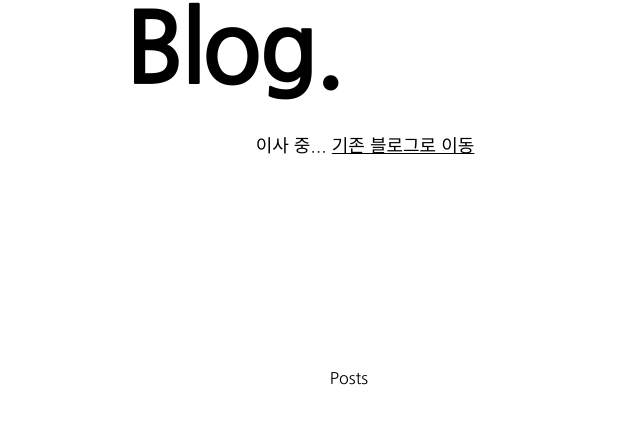
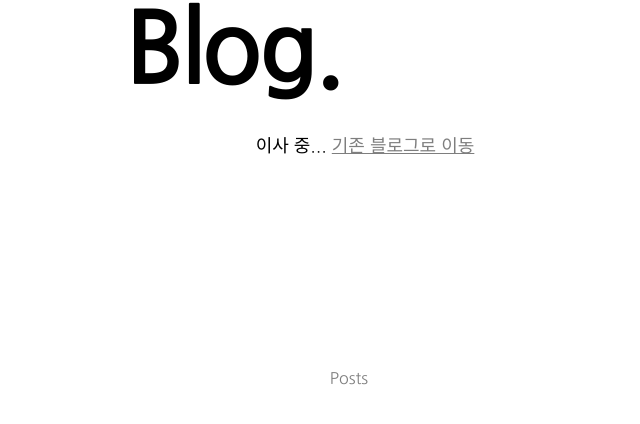
Before and after one commit to 2chanhaeng/2chanhaeng.github.io, a Next.js app: page / in a window 1280 px wide. Shown: the part 298-722 px from the top of the page, without its empty margins (291-931 px from the left). Built offline with nearby package versions, Linux system fonts and the light colour scheme.

Commit message:
feat: sort links by opacity

```diff
--- a/app/globals.css
+++ b/app/globals.css
@@ -10,6 +10,15 @@ body {
 a {
   color: inherit;
   text-decoration: none;
+  opacity: 0.5;
+
+  &:hover {
+    opacity: 0.2;
+  }
+
+  &:visited {
+    opacity: 0.3;
+  }
 }
 
 @media (prefers-color-scheme: dark) {
```
